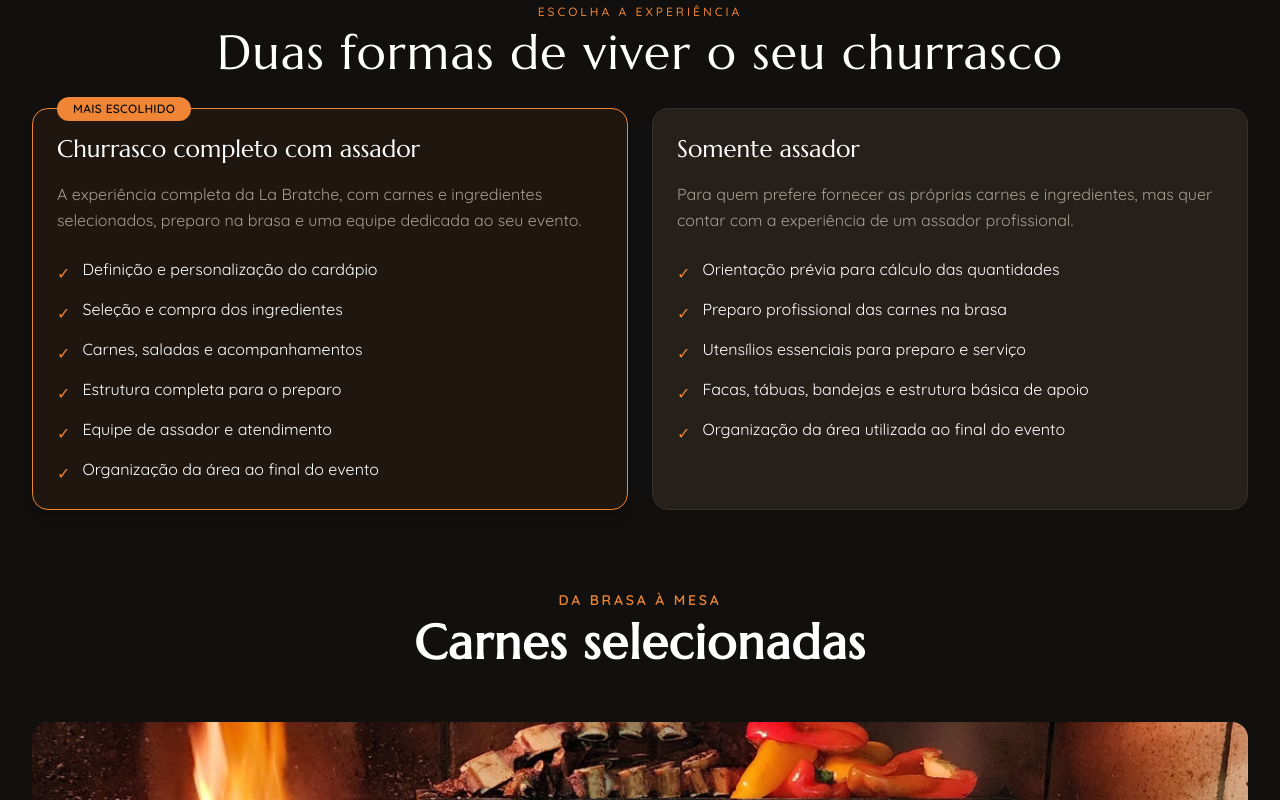
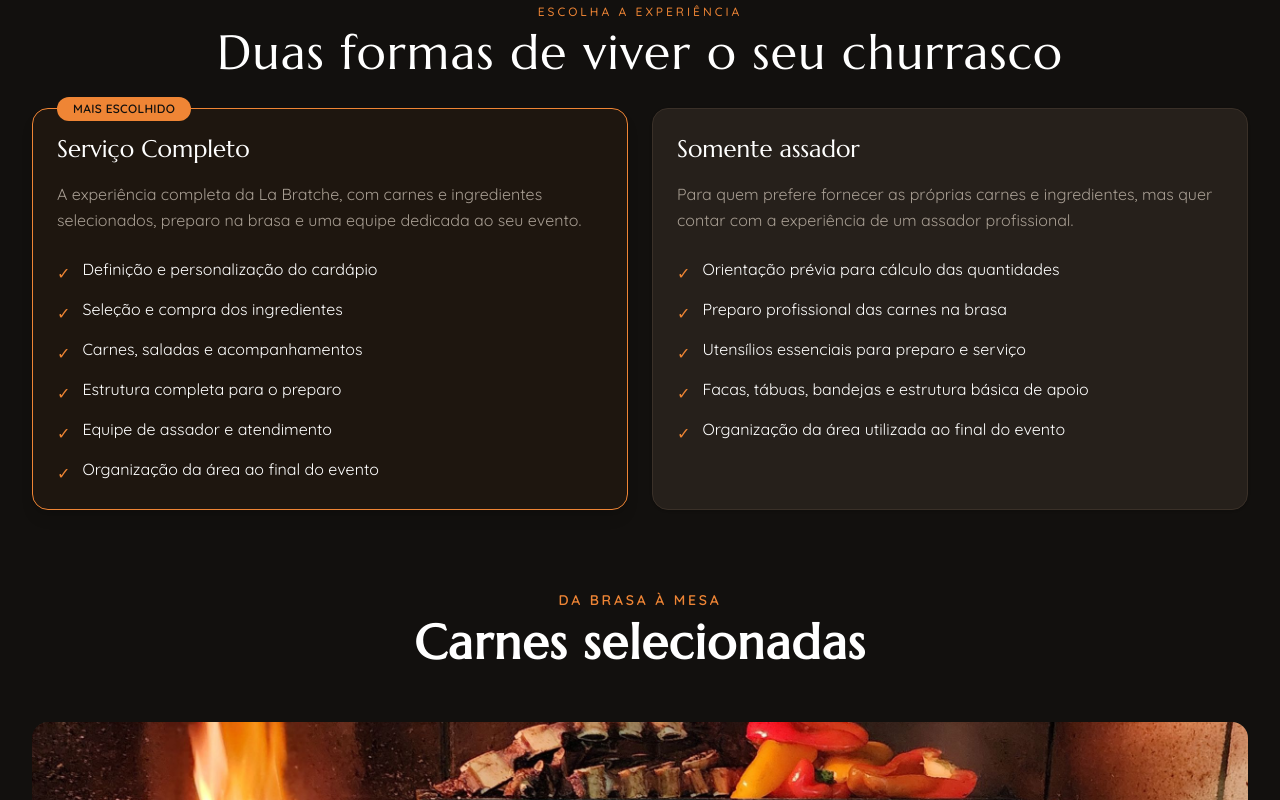
Before and after one commit to GreiceMoreira/la-bratche-landing-page, a React (Vite) app: page / in a window 1280 px wide. Shown: the part 940-1740 px from the top of the page. Built offline with nearby package versions, Linux system fonts and the light colour scheme.

Commit message:
desserts

```diff
--- a/src/components/experience/MenuSection.jsx
+++ b/src/components/experience/MenuSection.jsx
@@ -59,6 +59,12 @@ export default function MenuSection({
                     <h4 className="font-display text-2xl font-normal text-white">
                       {item?.name}
                     </h4>
+
+                      {item?.description && (
+                      <p className="mt-2 max-w-xl text-sm leading-relaxed text-white/90">
+                        {item.description}
+                      </p>
+                    )}
                   </div>
                 </div>
               );
--- a/src/data/experiences.js
+++ b/src/data/experiences.js
@@ -17,7 +17,7 @@ export const experiences = [
       serviceOptions: {
         complete: {
           id: "complete",
-          title: "Churrasco completo com assador",
+          title: "Serviço Completo",
           featured: true,
           available: true,
           description:
```
